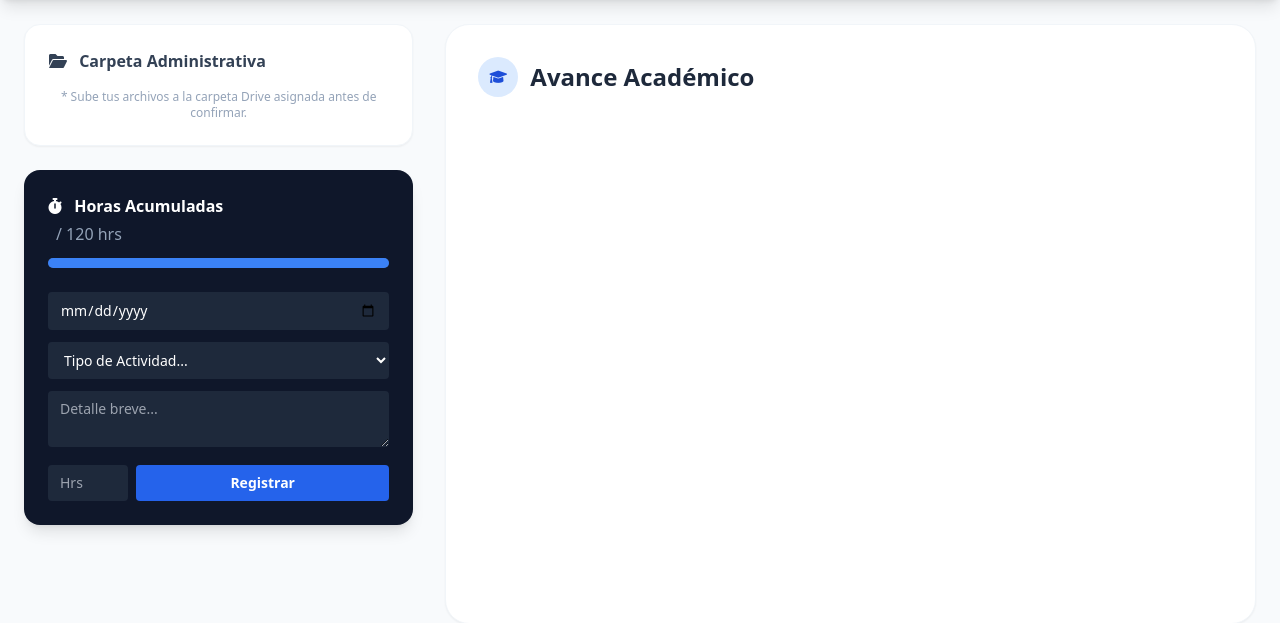
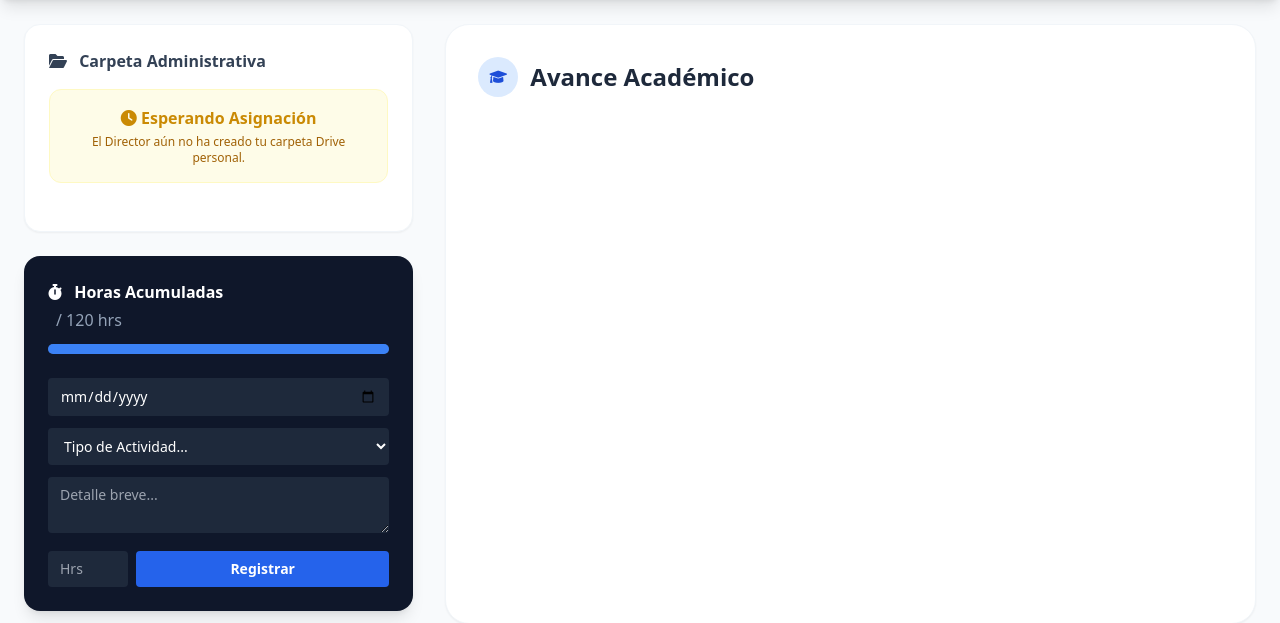
Before and after one commit to criuagrm/criuagrm.github.io, a Flask app: template sistema_tutores/templates/student_dashboard.html in a window 1280 px wide. Shown: the part 72-695 px from the top of the page. Run offline with Flask 3, Linux system fonts and the light colour scheme; the template is opened without the code that fills it, so the values that code supplies are empty; some libraries are stand-ins or nearby versions.

Commit message:
Update student_dashboard.html

```diff
--- a/sistema_tutores/templates/student_dashboard.html
+++ b/sistema_tutores/templates/student_dashboard.html
@@ -29,36 +29,51 @@
             <div class="bg-white p-6 rounded-2xl shadow-sm border border-slate-100">
                 <h3 class="font-bold text-slate-700 mb-4"><i class="fa-solid fa-folder-open mr-2"></i> Carpeta Administrativa</h3>
 
-                <div class="space-y-4">
+                {% if profile.drive_folder_url %}
+                <div class="mb-6">
+                    <a href="{{ profile.drive_folder_url }}" target="_blank" class="flex flex-col items-center justify-center w-full bg-blue-50 border-2 border-dashed border-blue-200 text-blue-600 font-bold py-4 rounded-xl hover:bg-blue-100 hover:border-blue-300 transition group">
+                        <i class="fa-brands fa-google-drive text-3xl mb-2 group-hover:scale-110 transition"></i>
+                        <span>Abrir Mi Carpeta Drive</span>
+                    </a>
+                    <div class="mt-3 p-3 bg-blue-50 text-blue-800 text-xs rounded-lg flex gap-2">
+                        <i class="fa-solid fa-circle-info mt-0.5"></i>
+                        <p><strong>Instrucciones:</strong> Sube tus documentos (Boleta, CV, etc.) a esta carpeta. Una vez subidos, presiona "Confirmar Subida" abajo.</p>
+                    </div>
+                </div>
+                {% else %}
+                <div class="mb-6 bg-yellow-50 border border-yellow-100 p-4 rounded-xl text-center">
+                    <div class="text-yellow-600 font-bold mb-1"><i class="fa-solid fa-clock"></i> Esperando Asignación</div>
+                    <p class="text-xs text-yellow-700">El Director aún no ha creado tu carpeta Drive personal.</p>
+                </div>
+                {% endif %}
+
+                <div class="space-y-3">
                     {% for doc in profile.documents %}
                     <div class="flex items-center justify-between p-3 rounded-lg border {{ 'bg-green-50 border-green-200' if doc.status == 'VALIDADO' else 'bg-slate-50 border-slate-100' }}">
                         <div>
-                            <p class="text-sm font-bold">{{ doc.doc_type }}</p>
+                            <p class="text-sm font-bold flex items-center gap-2">
+                                {{ doc.doc_type }}
+                                {% if doc.status == 'VALIDADO' %}<i class="fa-solid fa-circle-check text-green-500 text-xs"></i>{% endif %}
+                            </p>
                             {% if doc.status == 'PENDIENTE' %}
-                                <span class="text-xs text-slate-400">Sin subir</span>
+                                <span class="text-[10px] text-slate-400">Pendiente de confirmación</span>
                             {% elif doc.status == 'REVISION' %}
-                                <span class="text-xs text-yellow-600 animate-pulse">⏳ Revisando...</span>
-                            {% elif doc.status == 'VALIDADO' %}
-                                <span class="text-xs text-green-600">✅ Validado</span>
+                                <span class="text-[10px] text-yellow-600 font-bold flex items-center gap-1"><i class="fa-solid fa-hourglass-half"></i> Revisando...</span>
                             {% elif doc.status == 'RECHAZADO' %}
-                                <span class="text-xs text-red-600">❌ Rechazado (Resubir)</span>
+                                <span class="text-[10px] text-red-600 font-bold">❌ Rechazado (Corregir)</span>
                             {% endif %}
                         </div>
 
                         {% if doc.status in ['PENDIENTE', 'RECHAZADO'] %}
                         <form action="/student/upload_doc" method="POST">
                             <input type="hidden" name="doc_id" value="{{ doc.id }}">
-                            <button type="submit" class="text-xs bg-blue-600 text-white px-3 py-1 rounded hover:bg-blue-700">
+                            <button type="submit" class="text-xs bg-slate-800 text-white px-3 py-1.5 rounded hover:bg-slate-700 shadow font-bold transition">
                                 Confirmar Subida
                             </button>
                         </form>
                         {% endif %}
                     </div>
                     {% endfor %}
-                </div>
-
-                <div class="mt-4 text-xs text-slate-400 text-center">
-                    * Sube tus archivos a la carpeta Drive asignada antes de confirmar.
                 </div>
             </div>
 
@@ -102,6 +117,14 @@
                     Avance Académico
                 </h2>
 
+                {% with messages = get_flashed_messages() %}
+                  {% if messages %}
+                    <div class="mb-6 p-4 bg-red-100 text-red-700 rounded-xl border border-red-200 flex items-center gap-2">
+                        <i class="fa-solid fa-circle-exclamation"></i> {{ messages[0] }}
+                    </div>
+                  {% endif %}
+                {% endwith %}
+
                 <div class="space-y-8 relative before:absolute before:inset-0 before:ml-5 before:-translate-x-px md:before:mx-auto md:before:translate-x-0 before:h-full before:w-0.5 before:bg-gradient-to-b before:from-transparent before:via-slate-300 before:to-transparent">
 
                     {% for sub in submissions %}
@@ -119,7 +142,12 @@
                         {{ 'border-green-200 bg-green-50' if sub.status == 'APROBADO' else 'border-slate-100 bg-white' }}">
 
                             <div class="flex justify-between items-start mb-2">
-                                <h3 class="font-bold text-slate-800">{{ sub.assignment.title }}</h3>
+                                <div>
+                                    <h3 class="font-bold text-slate-800">{{ sub.assignment.title }}</h3>
+                                    {% if sub.assignment.deadline %}
+                                    <p class="text-[10px] text-slate-500"><i class="fa-regular fa-calendar mr-1"></i> Vence: {{ sub.assignment.deadline }}</p>
+                                    {% endif %}
+                                </div>
                                 <span class="text-[10px] font-bold px-2 py-1 rounded uppercase tracking-wide
                                 {{ 'bg-yellow-100 text-yellow-700' if sub.status == 'EN_REVISION' else
                                    'bg-green-100 text-green-700' if sub.status == 'APROBADO' else
@@ -149,7 +177,7 @@
                                 <form action="/student/submit_assignment" method="POST">
                                     <input type="hidden" name="submission_id" value="{{ sub.id }}">
                                     <div class="mb-3">
-                                        <input type="text" name="content" placeholder="Pegar enlace a Drive o resumen..." class="w-full text-sm border-slate-200 rounded p-2 bg-slate-50" required>
+                                        <input type="text" name="content" placeholder="Pega aquí el enlace a tu documento en Drive" class="w-full text-sm border border-slate-200 rounded p-2 bg-slate-50 focus:ring-2 focus:ring-blue-500 focus:outline-none" required>
                                     </div>
                                     <button type="submit" class="w-full bg-slate-800 text-white py-2 rounded-lg text-sm font-bold hover:bg-slate-700 transition">
                                         Enviar Avance
@@ -157,12 +185,12 @@
                                 </form>
                                 {% else %}
                                     <p class="text-xs text-center text-slate-400 italic mt-2">
-                                        {% if sub.status == 'EN_REVISION' %} Esperando respuesta del docente... {% else %} Fase completada exitosamente. {% endif %}
+                                        {% if sub.status == 'EN_REVISION' %} <i class="fa-solid fa-hourglass-start"></i> Esperando respuesta del docente... {% else %} Fase completada exitosamente. {% endif %}
                                     </p>
                                 {% endif %}
                             {% else %}
-                                <div class="flex items-center justify-center gap-2 text-slate-400 py-2 bg-slate-50 rounded-lg">
-                                    <i class="fa-solid fa-lock"></i> <span class="text-xs font-bold">Bloqueado</span>
+                                <div class="flex items-center justify-center gap-2 text-slate-400 py-3 bg-slate-50 rounded-lg border border-dashed border-slate-200">
+                                    <i class="fa-solid fa-lock"></i> <span class="text-xs font-bold">Bloqueado (Completa el anterior)</span>
                                 </div>
                             {% endif %}
                         </div>
```
